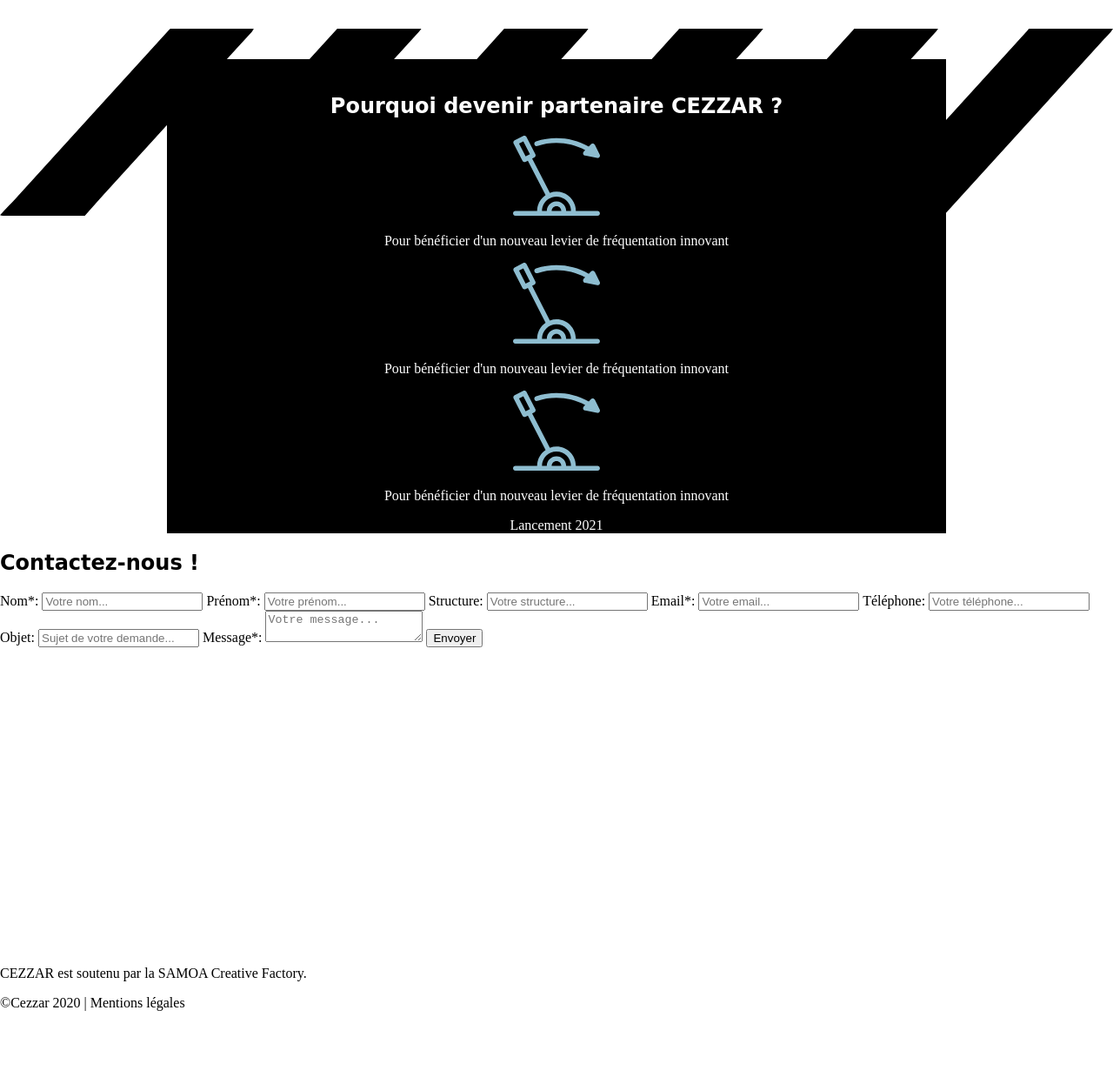
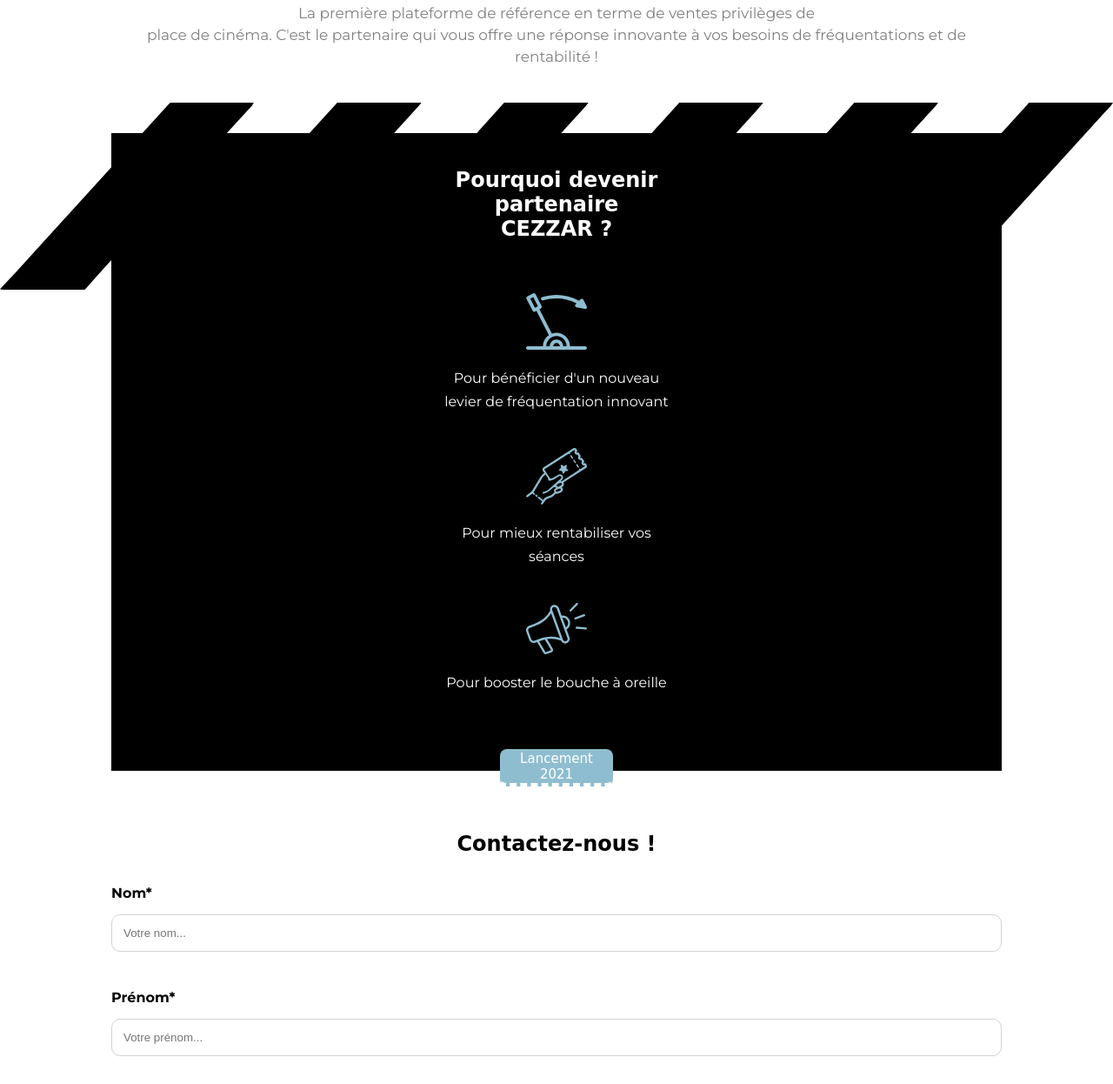
Before and after one commit to Linkinou/cezzar-landing, a plain HTML site: page index.html in a window 1280 px wide. Shown: the part 528-1774 px from the top of the page at 87% size. Before the commit the page ends 1706 px from the top, so only its background shows below. Drawn offline with Linux system fonts and the light colour scheme; a web font is replaced by a local one.

Commit message:
final touch

```diff
--- a/css/styles.css
+++ b/css/styles.css
@@ -3,6 +3,12 @@
 
 body {
   margin: 0;
+  display: grid;
+  grid-template-rows: 1fr auto;
+}
+
+body > * {
+  font-family: 'Montserrat', sans-serif;
 }
 
 h1 {
@@ -17,17 +23,13 @@
   font-family: 'Rakkas', cursive;
 }
 
-.wrapper {
-  font-family: "Montserrat" serif;
-}
-
 .top {
-  height: 90px;
+  height: 70px;
 }
 
 .top > img {
   padding: 30px;
-  width: 150px;
+  width: 120px;
 }
 
 header {
@@ -35,13 +37,13 @@
 }
 
 header > .estampe {
-  width: 100px;
+  width: 80px;
   position: absolute;
   left:0;
   right:0;
   margin-left:auto;
   margin-right:auto;
-  top: 338px;
+  top: 330px;
 }
 
 header > h1 {
@@ -57,10 +59,18 @@
 }
 
 .intro > p {
-  font-size: 20px;
+  font-size: 17px;
+  line-height: 25px;
   color: gray;
-  width: 70vw;
+  width: 80vw;
   margin: auto;
+}
+
+.intro > h2 {
+  width: 250px;
+  margin: auto;
+  padding-bottom: 30px;
+  padding-top: 30px;
 }
 
 .features-background {
@@ -74,15 +84,118 @@
   padding-top: 20px;
   color: white;
   background-color: black;
-  width: 70vw;
+  width: 80vw;
   margin: auto;
   text-align: center;
 }
 
+.features-list > h2 {
+  width: 250px;
+  margin: auto;
+  padding: 20px;
+  font-size: 24px;
+}
+
 .feature {
-
+  padding-top: 40px;
 }
 
 .feature > img {
+  width: 70px;
+}
+
+.feature > p {
+  width: 270px;
+  margin: auto;
+  line-height: 27px;
+  padding-top: 15px;
+}
+
+button {
+  border: #8ebdd0 solid 1px;
+  border-bottom: white 4px dashed;
+  border-radius: 8px;
+  background-color: #8ebdd0;
+  color: white;
+  height: 43px;
+  width: 130px;
+  font-size: 15px;
+  font-family: 'Rakkas', cursive;
+}
+
+button.coming-soon {
+  position: relative;
+  top: 18px;
+  margin-top: 45px;
+}
+
+.form {
+  padding-top: 50px;
+  width: 80vw;
+  margin: auto;
+  padding-bottom: 130px;
+}
+
+.form > h2 {
+  text-align: center;
+}
+
+form > label {
+  display: block;
+  font-weight: 700;
+  padding: 14px 0;
+}
+
+label > input,textarea   {
+  display: block;
+  margin: 15px 0;
+  box-sizing: border-box;
+  width: 100%;
+  padding: 13px;
+  border: lightgray 1px solid;
+  border-radius: 10px;
+}
+
+.cgu {
+  display: grid;
+  grid-template-columns: min-content auto;
+  align-items: flex-start;
+  grid-gap: 15px;
+  padding-bottom: 45px;
+}
+
+.cgu > input {
+  border: lightgray 1px solid;
+  border-radius: 10px;
+}
+
+.cgu > p {
+  color: gray;
+  font-size: 15px;
+  line-height: 20px;
+  margin: 0;
+}
+
+button.form-button {
+  border: #eabed6 solid 1px;
+  border-bottom: white 4px dashed;
+  background-color: #eabed6;
+  float: right;
+}
+
+footer {
+  text-align: center;
+  background-color: black;
+  color: white;
+  grid-row-start: 2;
+  grid-row-end: 3;
+}
+
+footer > * {
+  padding: 20px 0;
+}
+
+footer > img {
   width: 100px;
+  padding-top: 50px;
 }
--- a/index.html
+++ b/index.html
@@ -10,7 +10,7 @@
 
   <link rel="stylesheet" href="./css/styles.css">
   <link href="https://fonts.googleapis.com/css2?family=Rakkas&display=swap" rel="stylesheet">
-  <link href="https://fonts.googleapis.com/css2?family=Montserrat:wght@300;400;500;800&display=swap" rel="stylesheet">
+  <link href="https://fonts.googleapis.com/css2?family=Montserrat:wght@300;400;500;700;800&display=swap" rel="stylesheet">
 </head>
 
 <body>
@@ -30,7 +30,7 @@
     <div class="intro">
       <h2>CEZZAR, votre booster de fréquentation</h2>
       <p>
-        La première plateforme de référence en terme de ventes privilèges de la
+        La première plateforme de référence en terme de ventes privilèges de<br>
         place de cinéma. C'est le partenaire qui vous offre une réponse innovante
         à vos besoins de fréquentations et de rentabilité !
       </p>
@@ -47,19 +47,21 @@
         </div>
 
         <div class="feature">
-          <img src="./img/levier.svg" />
-          <p>Pour bénéficier d'un nouveau levier de fréquentation innovant</p>
+          <img src="./img/rentabiliser.svg" />
+          <p>Pour mieux rentabiliser vos séances</p>
         </div>
 
         <div class="feature">
-          <img src="./img/levier.svg" />
-          <p>Pour bénéficier d'un nouveau levier de fréquentation innovant</p>
+          <img src="./img/booster.svg" />
+          <p>Pour booster le bouche à oreille</p>
         </div>
 
-        <div class="button coming-soon">
+        <!-- <div class="button coming-soon">
           <div class="text">Lancement 2021</div>
           <div class="footer"></div>
-        </div>
+        </div> -->
+
+        <button type="submit" name="button" class="coming-soon">Lancement 2021</button>
 
       </div>
     </div>
@@ -67,24 +69,26 @@
     <div class="form" >
       <h2>Contactez-nous !</h2>
       <form name="contact" method="POST" data-netlify="true">
-          <label>Nom*: <input type="text" name="name" placeholder="Votre nom..."/></label>
-          <label>Prénom*: <input type="text" name="firstname" placeholder="Votre prénom..."/></label>
-          <label>Structure: <input type="text" name="structure" placeholder="Votre structure..."/></label>
-          <label>Email*: <input type="text" name="email" placeholder="Votre email..."/></label>
-          <label>Téléphone: <input type="text" name="phone" placeholder="Votre téléphone..."/></label>
-          <label>Objet: <input type="text" name="object" placeholder="Sujet de votre demande..."/></label>
-          <label>Message*: <textarea type="text" name="message" placeholder="Votre message..."></textarea></label>
-
-          <button type="submit" name="button">Envoyer</button>
+          <label>Nom*<input required type="text" name="name" placeholder="Votre nom..."/></label>
+          <label>Prénom*<input required type="text" name="firstname" placeholder="Votre prénom..."/></label>
+          <label>Structure<input type="text" name="structure" placeholder="Votre structure..."/></label>
+          <label>Email*<input required type="text" name="email" placeholder="Votre email..."/></label>
+          <label>Téléphone<input type="text" name="phone" placeholder="Votre téléphone..."/></label>
+          <label>Objet<input type="text" name="object" placeholder="Sujet de votre demande..."/></label>
+          <label>Message*<textarea required rows="20" type="text" name="message" placeholder="Votre message..."></textarea></label>
+          <div class="cgu">
+            <input type="checkbox" name="cgu" required/>
+            <p>En soumettant ce formulaire, j'accepte que les informations saisies soient exploitées dans le cadre de</p>
+          </div>
+          <button type="submit" name="button" class="form-button">Envoyer</button>
       </form>
     </div>
+  </div>
 
-    <footer>
-      <img src="./img/logo_blanc.svg" />
-      <p>CEZZAR est soutenu par la SAMOA Creative Factory.</p>
-      <p>&copy;Cezzar 2020 | Mentions légales</p>
-    </footer>
-
-  </div>
+  <footer>
+    <img src="./img/logo_blanc.svg" />
+    <p>CEZZAR est soutenu par la SAMOA Creative Factory.</p>
+    <p>&copy;Cezzar 2020</p>
+  </footer>
 </body>
 </html>
```
